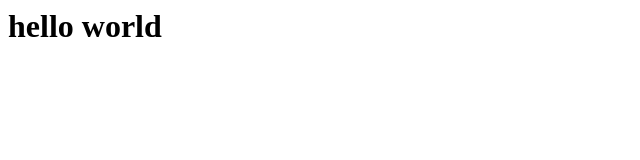
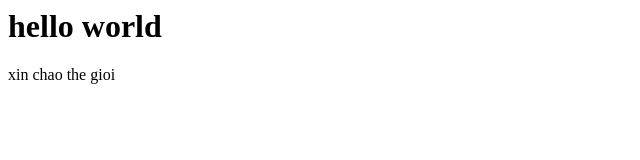
Before and after one commit to Tran-VanHoa/Tran-VanHoa.github.io, a plain HTML site: page index.html in a window 1280 px wide. Shown: the whole page, without its empty margins (0-640 px from the left). Drawn offline with Linux system fonts and the light colour scheme.

Commit message:
Update index.html

```diff
--- a/index.html
+++ b/index.html
@@ -1 +1,2 @@
 <h1>hello world</h1>
+<p>xin chao the gioi</p>
```
